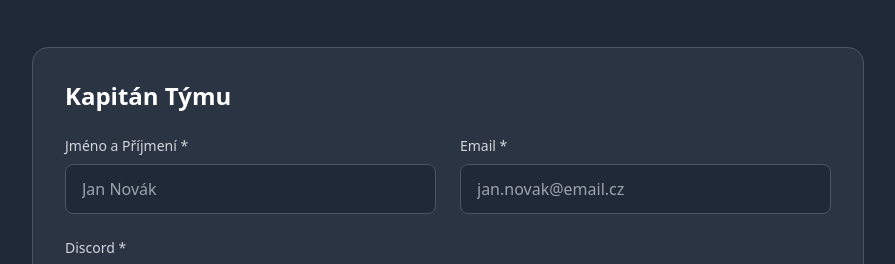
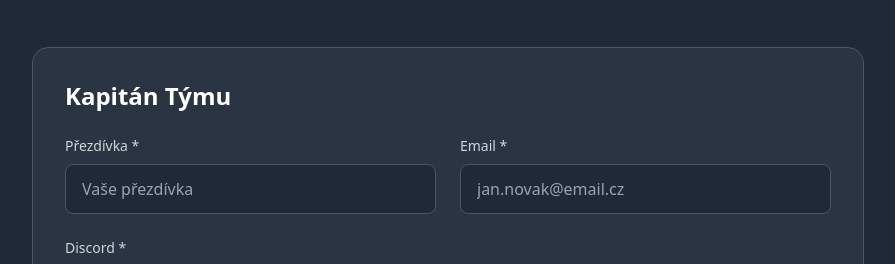
Before and after one commit to targoncup/Super-tajne-velmi-xd, a React (Vite) app: page /register in a window 1280 px wide. Shown: the part 1101-1365 px from the top of the page, without its empty margins (192-1087 px from the left). Built offline with nearby package versions, Linux system fonts and the light colour scheme; no server answers; the database is empty.

Commit message:
Change label to Přezdívka

```diff
--- a/src/pages/Register.tsx
+++ b/src/pages/Register.tsx
@@ -371,7 +371,7 @@ const Register: React.FC = () => {
                 <div className="grid md:grid-cols-2 gap-6">
                   <div>
                     <label className="block text-sm font-medium text-gray-300 mb-2">
-                      Jméno a Příjmení *
+                      Přezdívka *
                     </label>
                     <input
                       type="text"
@@ -379,7 +379,7 @@ const Register: React.FC = () => {
                       value={formData.captainName}
                       onChange={(e) => handleInputChange('captainName', e.target.value)}
                       className="w-full px-4 py-3 bg-gray-800 border border-gray-600 rounded-lg text-white focus:border-blue-500 focus:outline-none"
-                      placeholder="Jan Novák"
+                      placeholder="Vaše přezdívka"
                     />
                   </div>
                   <div>
```
